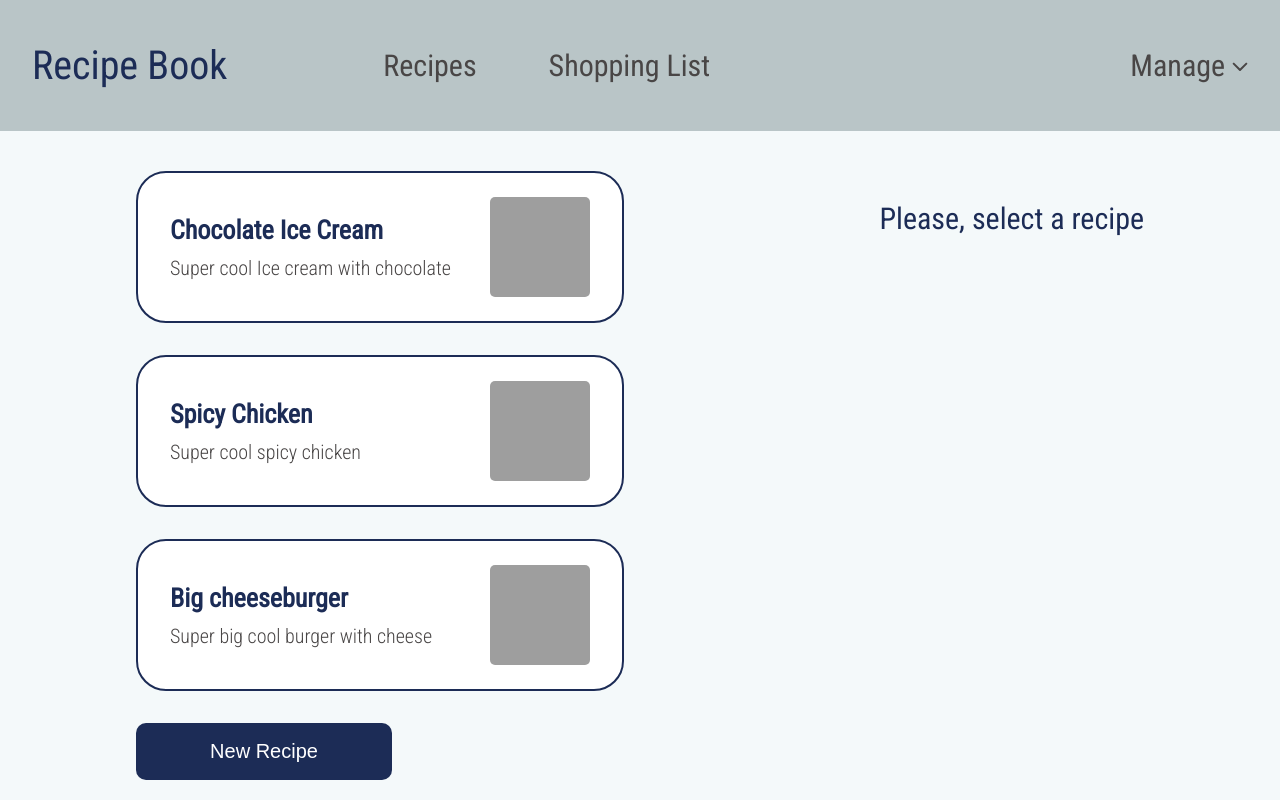
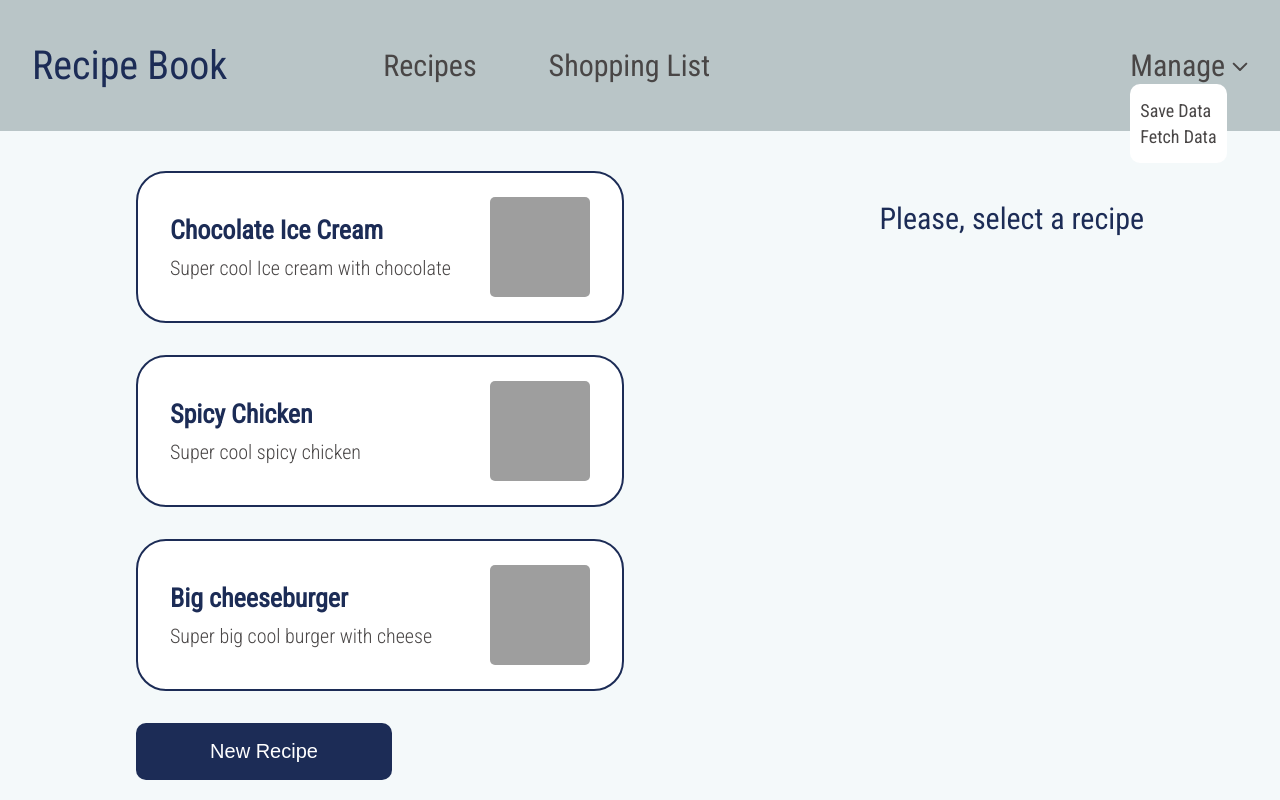
Before and after one commit to dariathehuman/recipebook, an Angular app: page / in a window 1280 px wide. Both pictures are taken after a click on the link "Manage". Built offline with nearby package versions, Linux system fonts and the light colour scheme; grey boxes are pictures that could not be loaded.

Commit message:
all layout before adding services

```diff
--- a/src/app/app.module.ts
+++ b/src/app/app.module.ts
@@ -1,5 +1,6 @@
 import { BrowserModule } from '@angular/platform-browser';
 import { NgModule } from '@angular/core';
+import { BrowserAnimationsModule } from '@angular/platform-browser/animations';
 
 import { AppComponent } from './app.component';
 import { HeaderComponent } from './header/header.component';
@@ -26,7 +27,8 @@ import { ArrowDownSmallComponent } from './modules/icons/arrow-down-small/arrow-
     ArrowDownSmallComponent
   ],
   imports: [
-    BrowserModule
+    BrowserModule,
+    BrowserAnimationsModule
   ],
   providers: [],
   bootstrap: [AppComponent]
--- a/src/app/header/header.component.css
+++ b/src/app/header/header.component.css
@@ -45,6 +45,10 @@
   margin-right: 72px;
 }
 
+.header__dropdown {
+  position: relative;
+}
+
 .header__dropdown-button {
   font-size: 30px;
   line-height: 35px;
@@ -54,15 +58,23 @@
 
 .header__dropdown-menu {
   display: none;
+  position: absolute;
+  top: 20px;
+  left: 0;
   padding: 16px 10px;
   list-style: none;
   background: #FFFFFF;
   border-radius: 10px;
 }
 
+.header__dropdown-menu--open {
+  display: block;
+}
+
 .header__dropdown-menu a {
   font-size: 18px;
   line-height: 21px;
+  color: #494646;
 }
 
 .header__dropdown-menu li:first-child {
--- a/src/app/header/header.component.html
+++ b/src/app/header/header.component.html
@@ -19,10 +19,14 @@
     </nav>
 
     <div class="header__dropdown">
-      <a class="header__dropdown-button">Manage
+      <a class="header__dropdown-button"
+         (click)="openManage()"
+      >Manage
         <app-arrow-down-large></app-arrow-down-large>
       </a>
-      <ul class="header__dropdown-menu">
+      <ul class="header__dropdown-menu"
+          [class.header__dropdown-menu--open]="isButtonClicked"
+      >
         <li><a href="">Save Data</a></li>
         <li><a href="">Fetch Data</a></li>
       </ul>
--- a/src/app/header/header.component.ts
+++ b/src/app/header/header.component.ts
@@ -5,7 +5,10 @@ import { Component, OnInit, Output, EventEmitter } from '@angular/core';
   templateUrl: './header.component.html',
   styleUrls: ['./header.component.css']
 })
+
 export class HeaderComponent implements OnInit {
+
+  isButtonClicked = false;
 
   @Output() featureSelected = new EventEmitter<string>();
 
@@ -13,9 +16,11 @@ export class HeaderComponent implements OnInit {
     this.featureSelected.emit(feature);
   }
 
+  openManage() {
+    this.isButtonClicked = !this.isButtonClicked;
+  }
+
   constructor() { }
 
-  ngOnInit(): void {
-  }
-
+  ngOnInit() {}
 }
--- a/src/app/recipes/recipes-details/recipes-details.component.css
+++ b/src/app/recipes/recipes-details/recipes-details.component.css
@@ -42,8 +42,18 @@
   border-radius: 10px;
 }
 
+.recipes-details__menu--open {
+  display: block;
+  transition: 0.7s ease-in-out;
+}
+
 .recipes-details__menu li {
   margin-bottom: 4px;
+}
+
+.recipes-details__menu a:hover {
+  color: #1C2C56;
+  transition: .4s;
 }
 
 .recipes-details__menu li:last-child {
--- a/src/app/recipes/recipes-details/recipes-details.component.html
+++ b/src/app/recipes/recipes-details/recipes-details.component.html
@@ -8,14 +8,24 @@
   <h1 class="recipes-details__title">{{recipe.name}}</h1>
   <p class="recipes-details__text">{{recipe.description}}</p>
 
-  <a class="recipes-details__button" role="button">Manage Recipe
+  <a
+    class="recipes-details__button"
+    role="button"
+    (click)="openManageRecipe()"
+  >Manage Recipe
     <app-arrow-down-small></app-arrow-down-small>
   </a>
 
-  <ul class="recipes-details__menu">
+  <ul class="recipes-details__menu"
+      [class.recipes-details__menu--open]="isButtonClicked"
+  >
     <li><a href="#">Add ingredients to Shopping List</a></li>
     <li><a href="#">Edit Recipe</a></li>
     <li><a href="#">Delete Recipe</a></li>
   </ul>
 
+  <div>
+    <p>Ingredients</p>
+  </div>
+
 </article>
--- a/src/app/recipes/recipes-details/recipes-details.component.ts
+++ b/src/app/recipes/recipes-details/recipes-details.component.ts
@@ -1,5 +1,6 @@
 import { Component, OnInit, Input } from '@angular/core';
-import {Recipe} from '../recipes.model';
+import { Recipe } from '../recipes.model';
+import { Ingredient } from '../../shared/ingredients.model';
 
 @Component({
   selector: 'app-recipes-details',
@@ -7,6 +8,12 @@ import {Recipe} from '../recipes.model';
   styleUrls: ['./recipes-details.component.css']
 })
 export class RecipesDetailsComponent implements OnInit {
+
+  isButtonClicked = false;
+
+  openManageRecipe() {
+    this.isButtonClicked = !this.isButtonClicked;
+  }
 
   @Input() recipe: Recipe;
 
```
